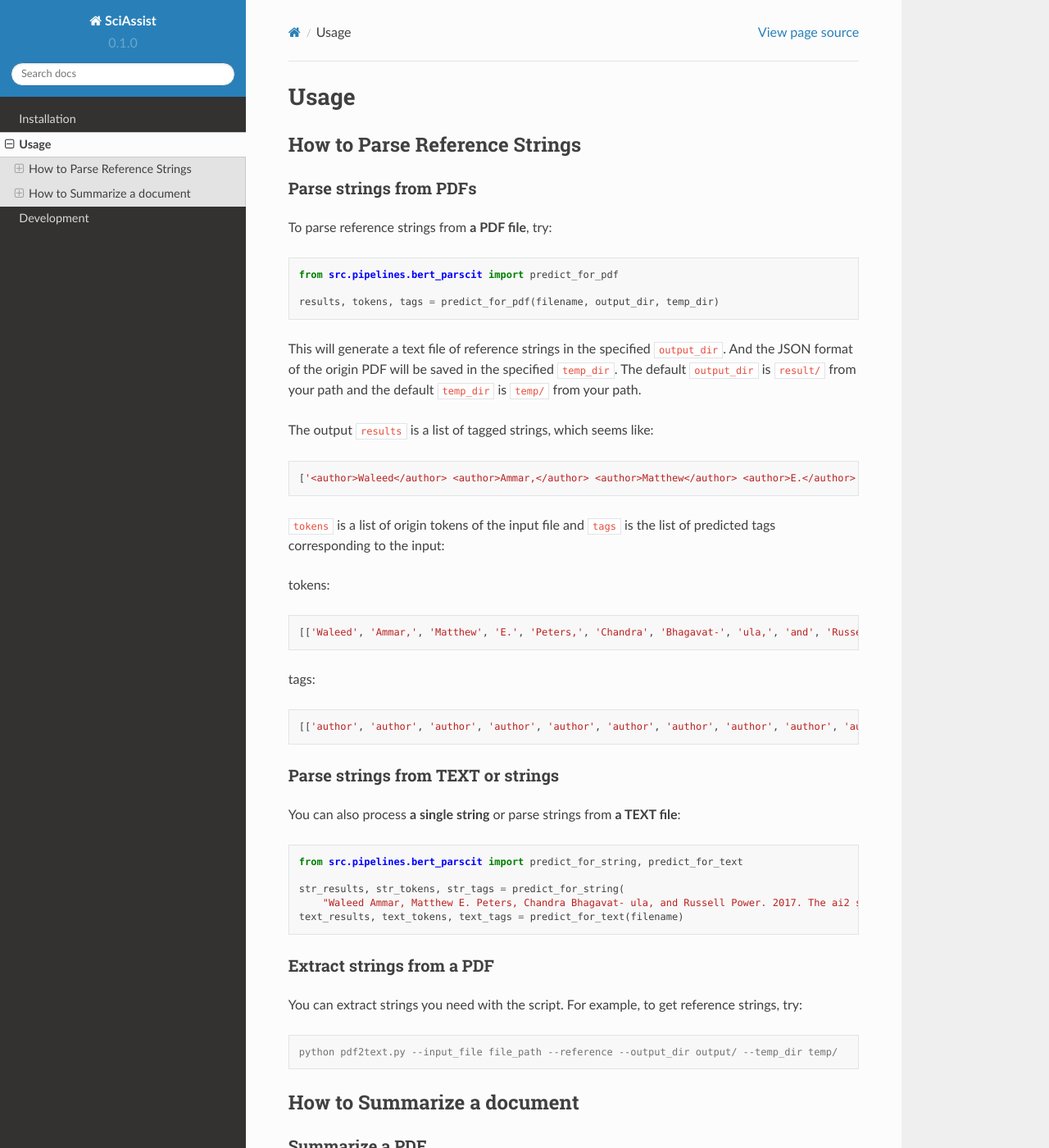
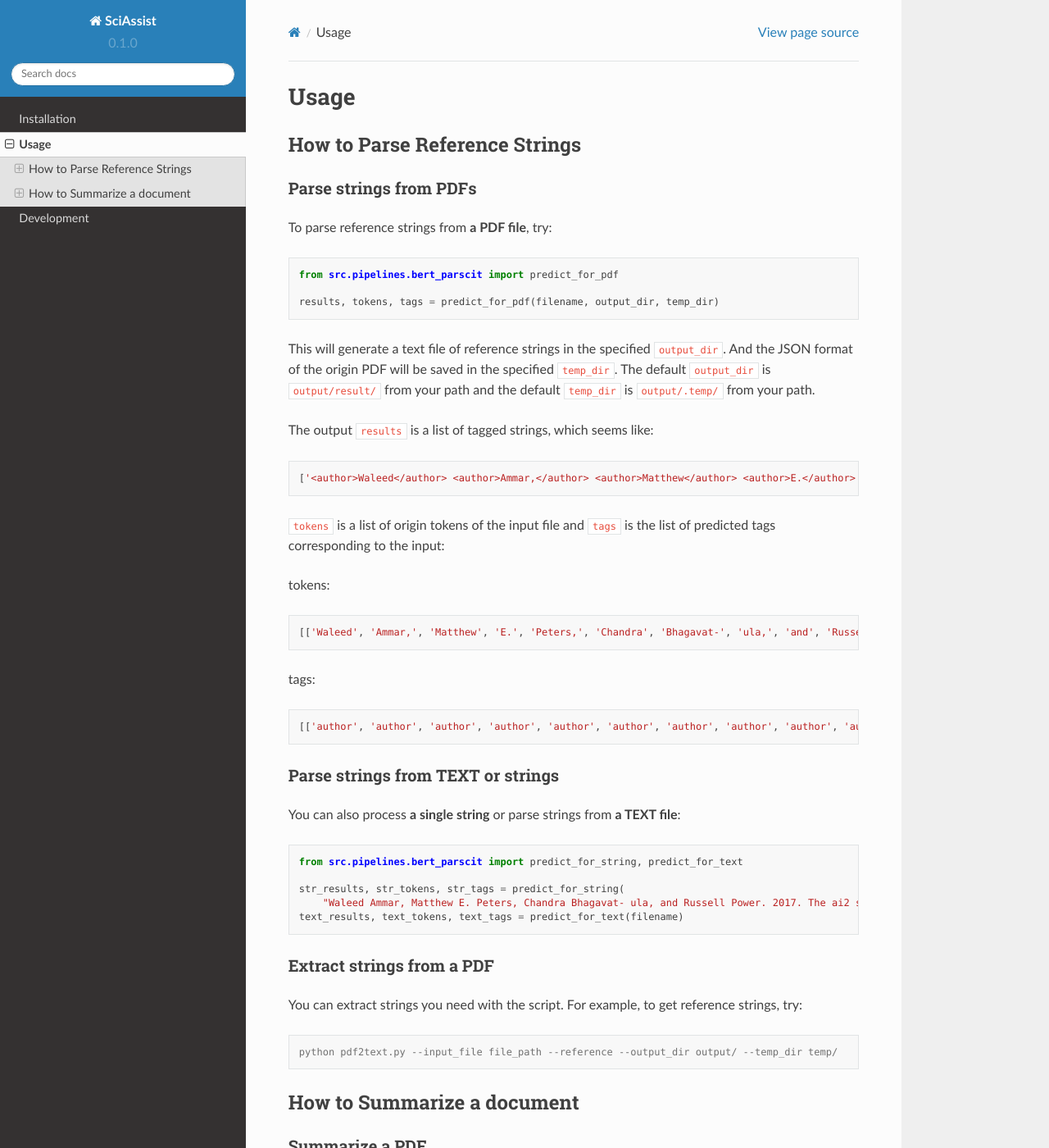
Before and after one commit to qolina/SciAssist, a Sphinx documentation site: the page built from docs/source/usage.rst, in a window 1280 px wide and 1400 px high. Shown: the whole window at 82% size. Built offline with Sphinx 7.4.7 and the Read the Docs theme 2.0.0, drawn with Linux system fonts in a browser that asks for light colours; some of the changed text lies outside the part shown.

Commit message:
Fix the default output directory
Signed-off-by: dyxohjl666 <dingyixi@hotmail.com>

```diff
--- a/docs/source/usage.rst
+++ b/docs/source/usage.rst
@@ -19,8 +19,8 @@ To parse reference strings from **a PDF file**, try:
 
 This will generate a text file of reference strings in the specified ``output_dir``.
 And the JSON format of the origin PDF will be saved in the specified ``temp_dir``.
-The default ``output_dir`` is ``result/`` from your path
-and the default ``temp_dir`` is ``temp/`` from your path.
+The default ``output_dir`` is ``output/result/`` from your path
+and the default ``temp_dir`` is ``output/.temp/`` from your path.
 
 The output ``results`` is a list of tagged strings, which seems like:
 
@@ -76,7 +76,7 @@ To do summarization for a **a PDF file**, try:
 
 This will generate a text file of bodytext of the input pdf in the specified ``output_dir``.
 And the JSON format of the origin PDF will be saved in the specified ``temp_dir``.
-The default ``output_dir`` is ``result/`` from your path and the default ``temp_dir`` is ``temp/`` from your path.
+The default ``output_dir`` is ``output/result/`` from your path and the default ``temp_dir`` is ``output/.temp/`` from your path.
 The output includes the source text ``text`` and the predicted summary ``summ``.
 
 Summarize a TEXT or a string
```
